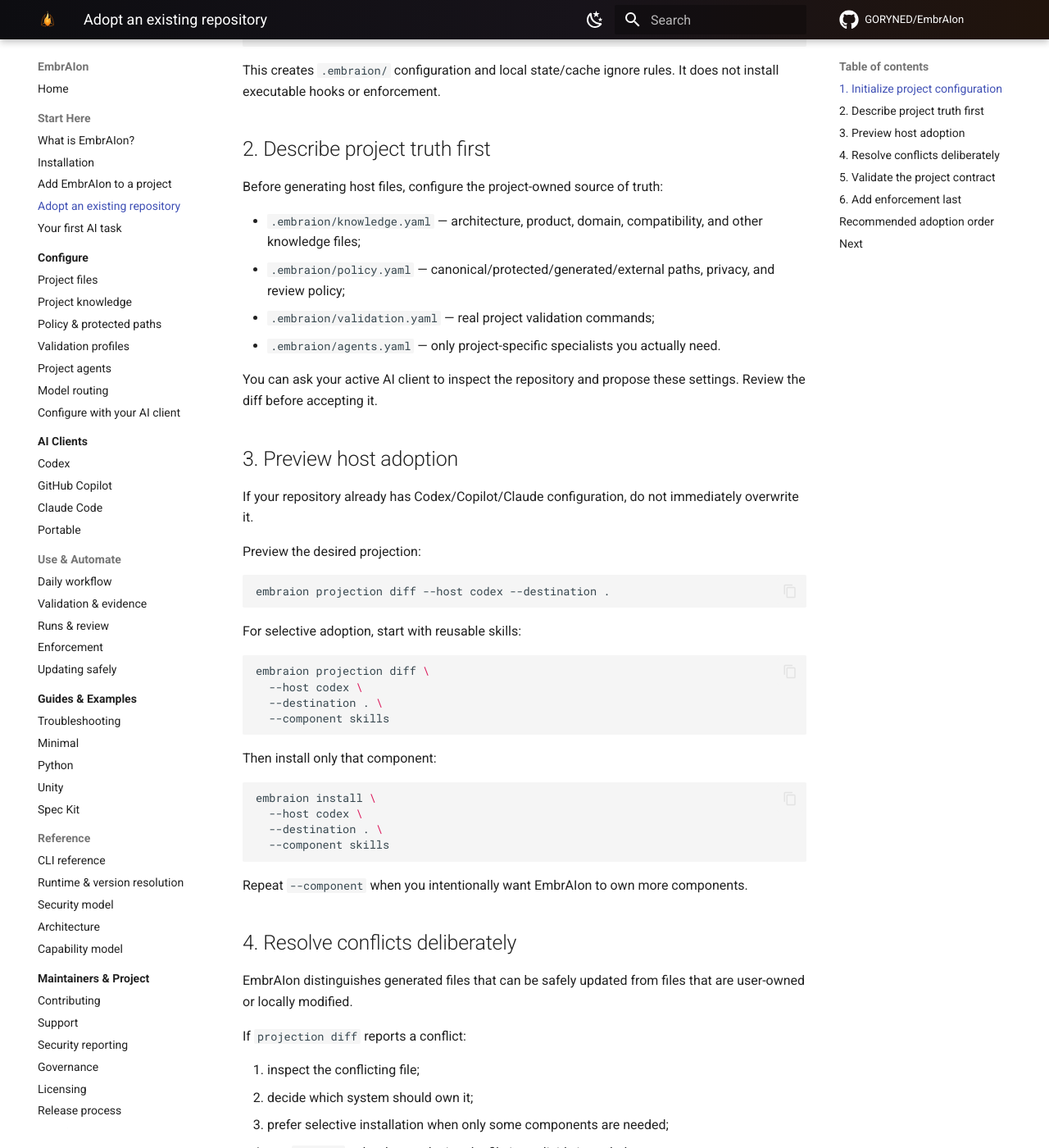
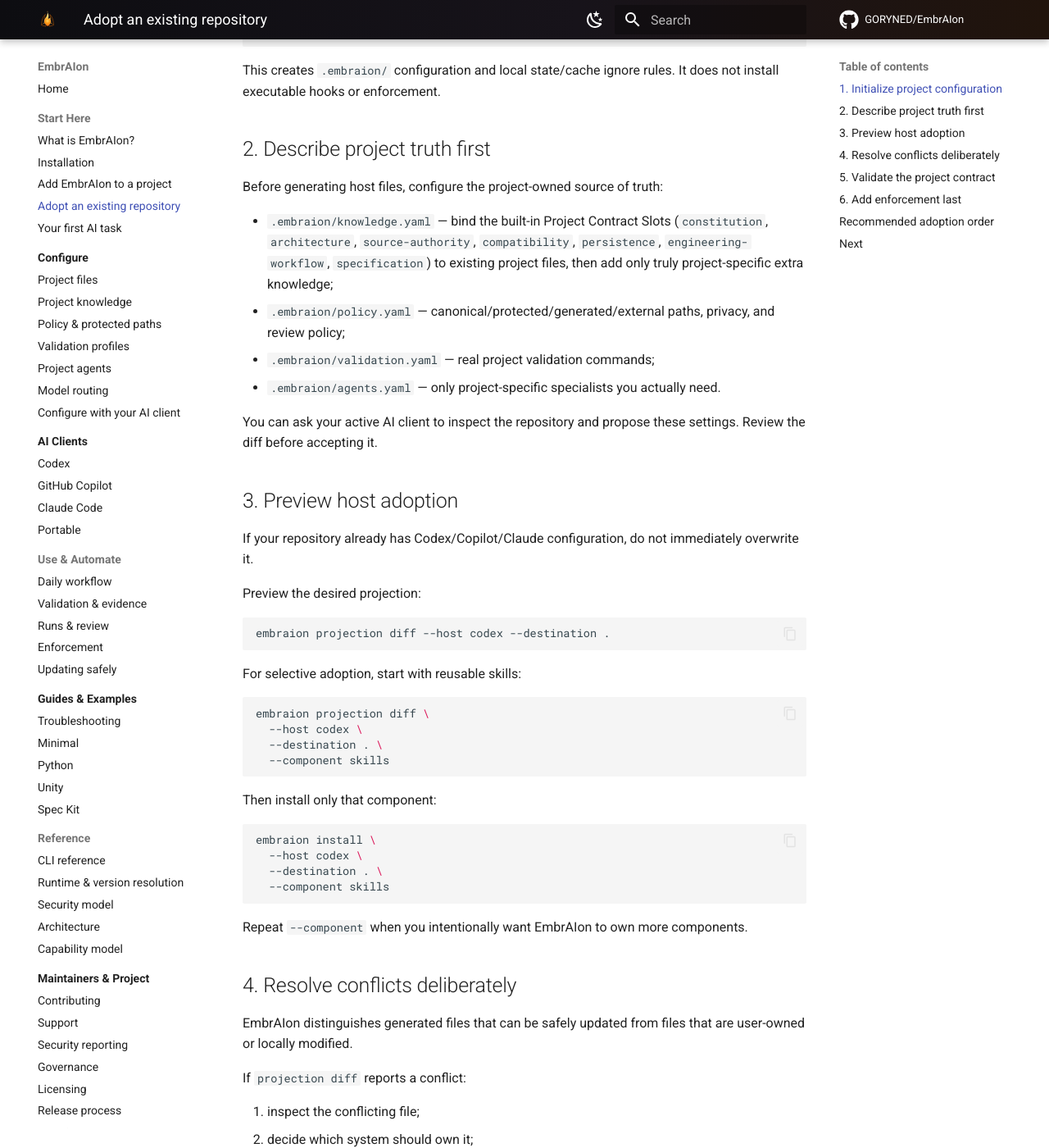
Before and after one commit to GORYNED/EmbrAIon, an MkDocs documentation site: the page built from docs/getting-started/existing-repository.md, in a window 1280 px wide and 1400 px high, scrolled down 407 px. Shown: the whole window at 82% size. Built offline with MkDocs 1.6.1 and Material for MkDocs 9.7.7, drawn with Linux system fonts in a browser that asks for light colours; comment, search, counter and statistics services are not loaded; some of the changed text lies outside the part shown.

Commit message:
Guide existing repositories to bind project contract slots

````diff
--- a/docs/getting-started/existing-repository.md
+++ b/docs/getting-started/existing-repository.md
@@ -19,7 +19,7 @@ This creates `.embraion/` configuration and local state/cache ignore rules. It d
 
 Before generating host files, configure the project-owned source of truth:
 
-- `.embraion/knowledge.yaml` — architecture, product, domain, compatibility, and other knowledge files;
+- `.embraion/knowledge.yaml` — bind the built-in Project Contract Slots (`constitution`, `architecture`, `source-authority`, `compatibility`, `persistence`, `engineering-workflow`, `specification`) to existing project files, then add only truly project-specific extra knowledge;
 - `.embraion/policy.yaml` — canonical/protected/generated/external paths, privacy, and review policy;
 - `.embraion/validation.yaml` — real project validation commands;
 - `.embraion/agents.yaml` — only project-specific specialists you actually need.
@@ -74,6 +74,7 @@ Run:
 ```bash
 embraion doctor
 embraion status
+embraion context slots
 embraion policy show
 embraion validation list
 ```
````
